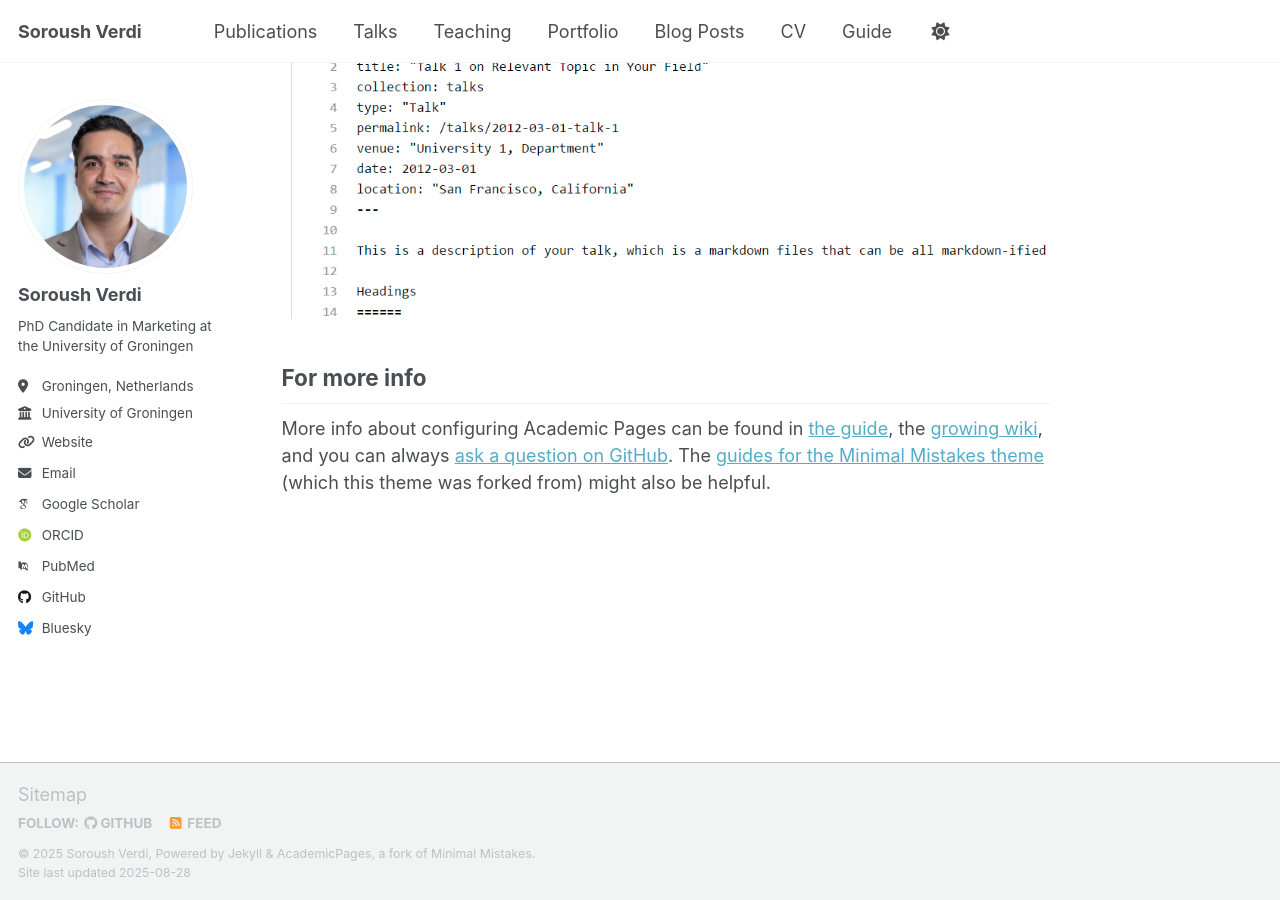
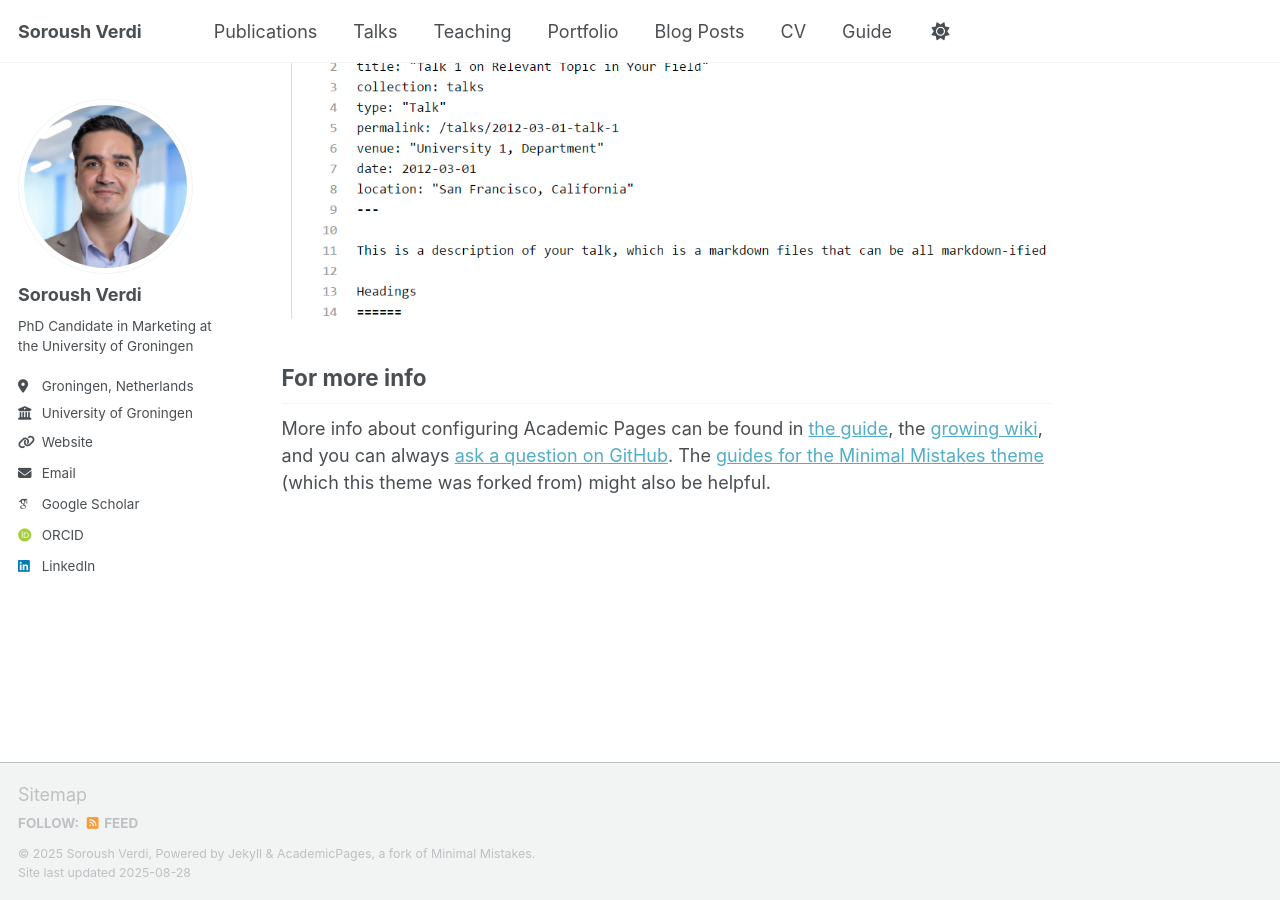
Before and after one commit to soroushverdi/soroushverdi.github.io, a Jekyll site: the page built from _pages/about.md, in a window 1280 px wide and 900 px high, scrolled down 2880 px. Built offline with Jekyll 4.4.1, drawn with Linux system fonts in a browser that asks for light colours; some web fonts are replaced; a script that is not in the unit is left out; some of the changed lines change nothing that is shown.

Commit message:
Update _config.yml

```diff
--- a/_config.yml
+++ b/_config.yml
@@ -34,12 +34,12 @@ author:
   # Academic websites
   academia         : # URL
   arxiv            : # URL - Update with the correct link to your profile
-  googlescholar    : "https://scholar.google.com/citations?user=PS_CX0AAAAAJ"
+  googlescholar    : "https://scholar.google.com/citations?hl=en&user=wRiK0NQAAAAJ&view_op=list_works"
   inspire-hep      : # URL
   impactstory      : # URL
-  orcid            : "http://orcid.org/yourorcidurl"
+  orcid            : "https://orcid.org/0009-0005-2250-0246"
   semantic         : # URL
-  pubmed           : "https://www.ncbi.nlm.nih.gov/pubmed/?term=john+snow"
+  pubmed           : # URL
   researchgate     : # URL
   scopus           : # URL
 
@@ -47,13 +47,13 @@ author:
   bitbucket        : # Username - Update with your username on the site
   codepen          : # Username
   dribbble         : # Username
-  github           : "academicpages"
+  github           : # Username
   kaggle           : # Username
   stackoverflow    : # User number or user number and name (i.e., use "1" or "1/jeff-atwood")
 
   # Social media
   artstation       : # Username
-  bluesky          : "bsky.app" # Replace this with you Bluesky username
+  bluesky          : # Username
   facebook         : # Username
   flickr           : # Username
   foursquare       : # Username
@@ -62,7 +62,7 @@ author:
   keybase          : # Username
   instagram        : # Username
   lastfm           : # Username
-  linkedin         : # Username
+  linkedin         : https://www.linkedin.com/in/soroushverdi/
   mastodon         : # URL
   medium           : # URL
   pinterest        : # Username
@@ -70,7 +70,7 @@ author:
   steam            : # Username
   telegram         : # URL
   tumblr           : # Username
-  twitter          : # Username for X / Twitter
+  twitter          : # Username
   vine             : # Username
   weibo            : # Username
   wikipedia        : # Username
```
